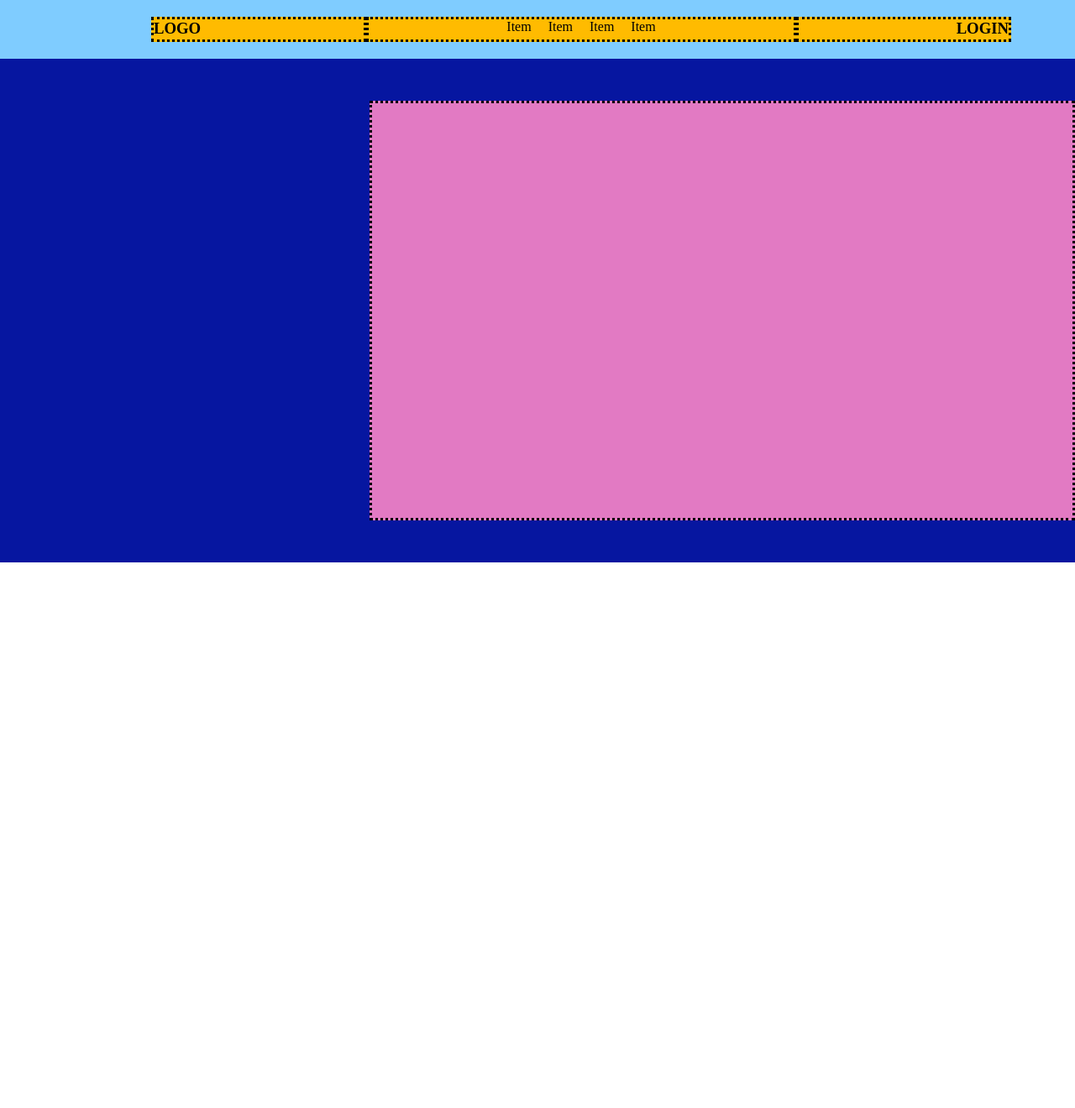
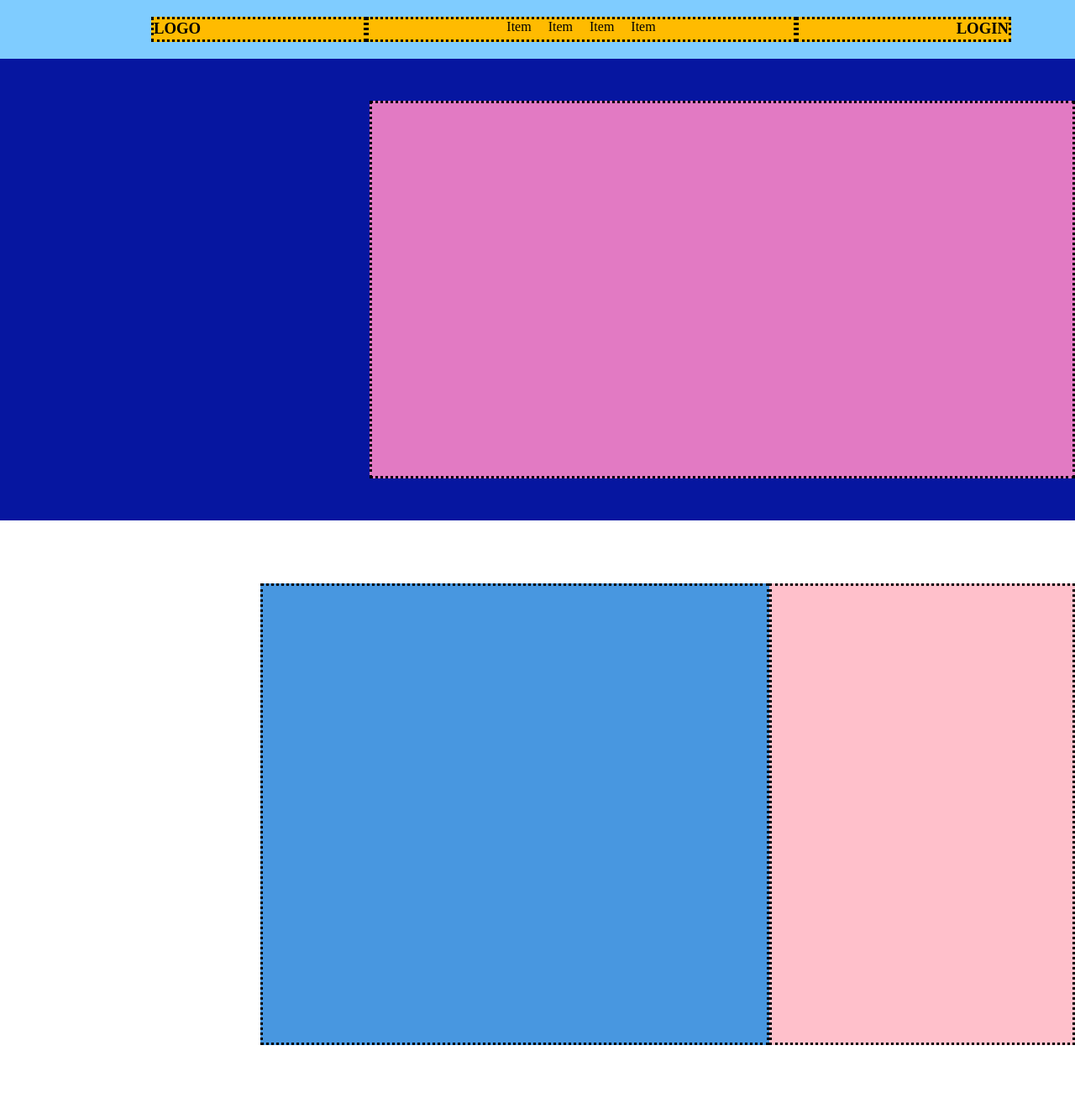
Before and after one commit to AimanFadil/htmlcss-struttura-discord, a plain HTML site: page index.html in a window 1280 px wide. Shown: the whole page at 84% size. Before the commit the page ends 800 px from the top, so only its background shows below. Drawn offline with Linux system fonts and the light colour scheme.

Commit message:
[UPDATE] SECTION 1 COMPLETE

```diff
--- a/index.html
+++ b/index.html
@@ -36,7 +36,10 @@
         </section>
         <!-- SECTION 1 -->
         <section>
-
+            <div class="container2">
+                <div class="liteblue-column"></div>
+                <div class="pink-column"></div>
+            </div>
         </section>
         <!-- SECTION 2 -->
         <section>
--- a/style.css
+++ b/style.css
@@ -49,7 +49,7 @@ li{
 
 .container1{
     width: 100%;
-    height: 600px;
+    height: 550px;
     background-color: rgb(6, 22, 160);
     display: flex;
     align-items: center;
@@ -57,10 +57,34 @@ li{
 }
 
 .square-pink{
-    height: 500px;
+    height: 450px;
     width: 1000px;
     border: dotted black;
     background-color: rgb(226, 122, 195);
     margin-left: 440px;
 
 }
+
+.container2{
+    width: 100%;
+    height: 700px;
+    background-color: rgb(255, 255, 255);
+    display: flex;
+    align-items: center;
+}
+
+.liteblue-column{
+    background-color: rgb(72, 151, 224);
+    border: dotted black;
+    height: 550px;
+    width: 750px;
+    margin-left: 310px;
+}
+
+.pink-column{
+    background-color: pink;
+    border: dotted black;
+    height: 550px;
+    width: 450px;
+
+}
```
